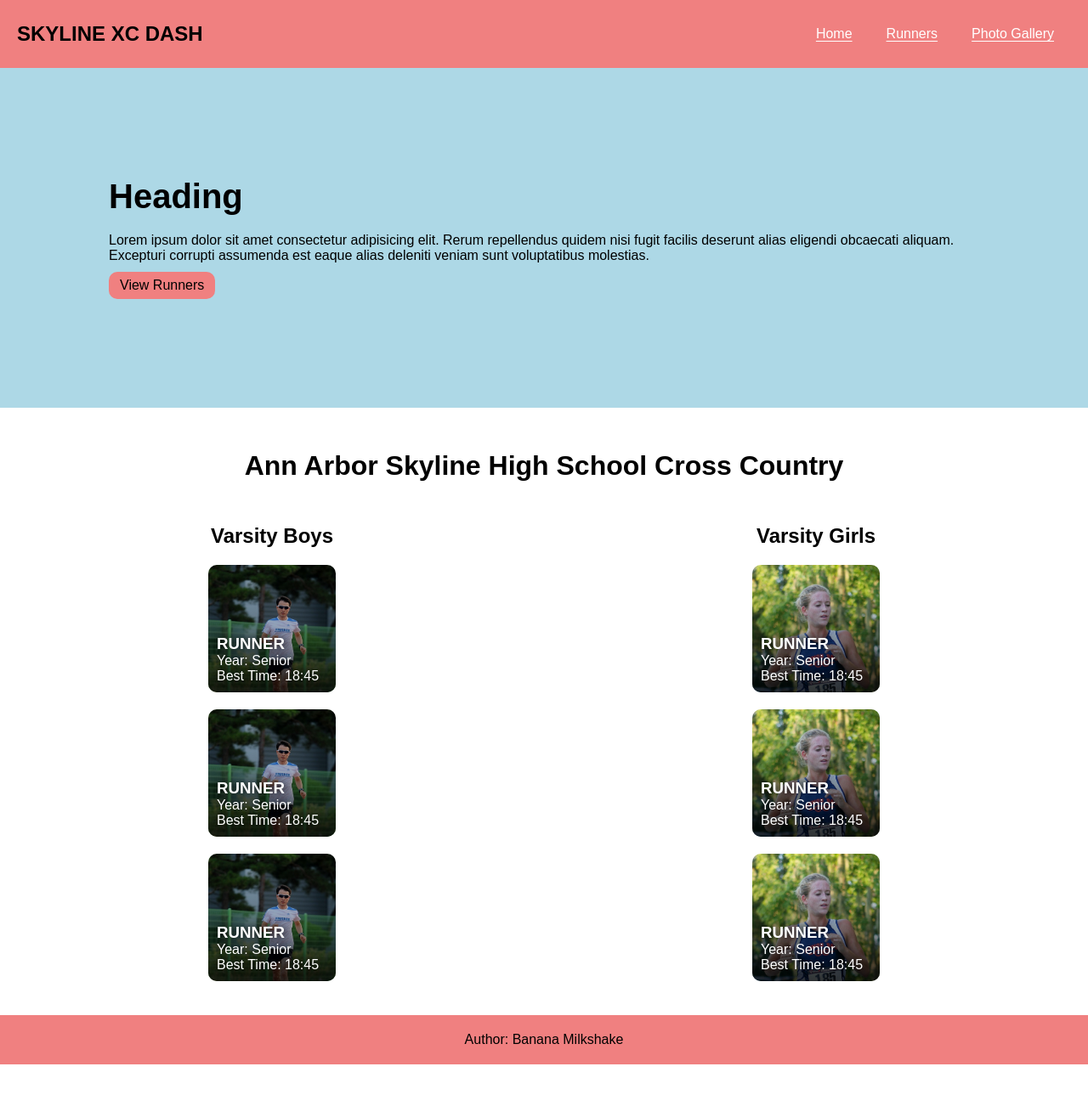
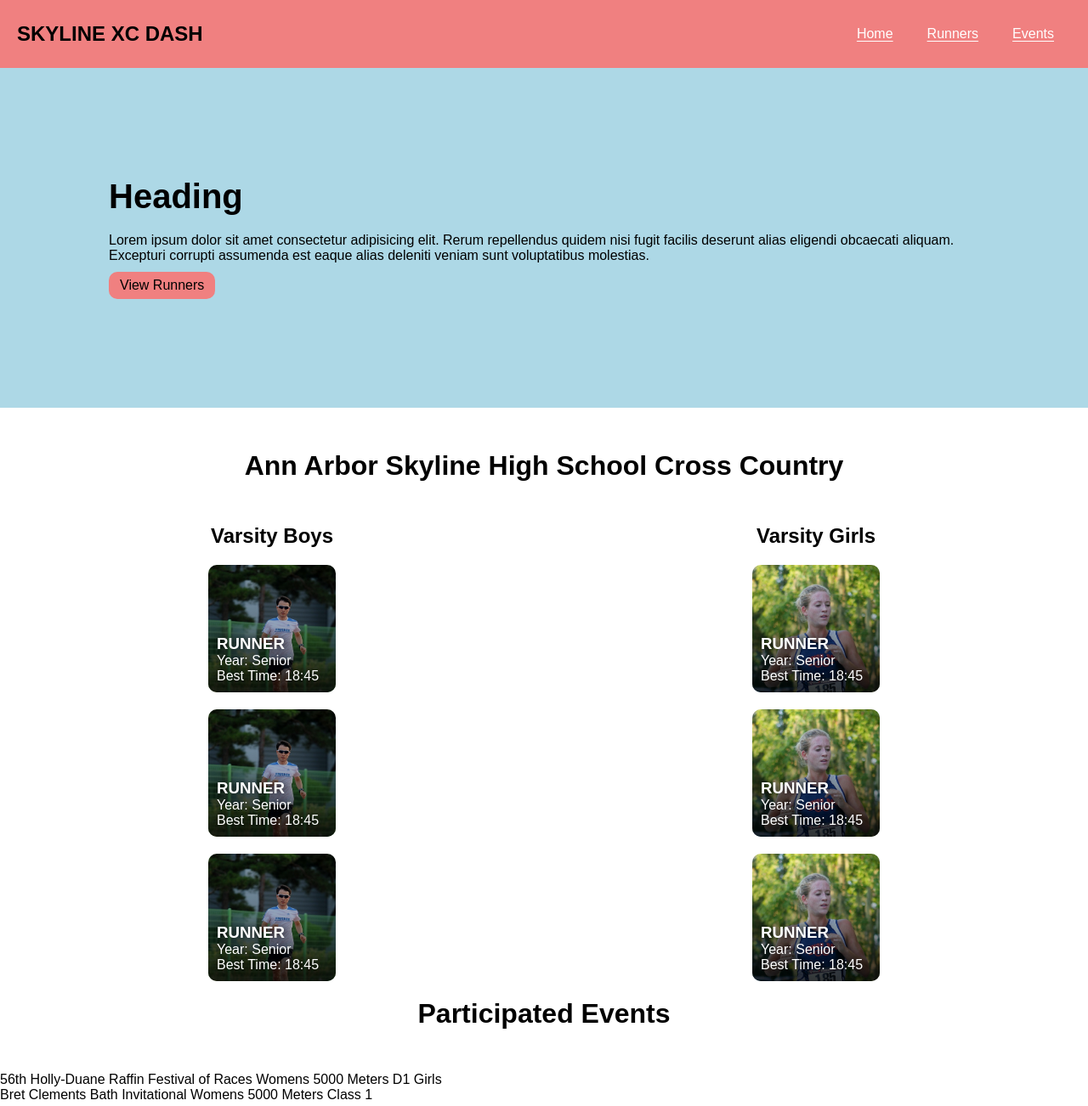
Before and after one commit to MelvinDinh3302/banana-milkshake-client, a plain HTML site: page index.html in a window 1280 px wide. Shown: the top 1302 px of the page at 85% size. Before the commit the page ends 1253 px from the top, so only its background shows below. Drawn offline with Linux system fonts and the light colour scheme.

Commit message:
Add events to index.html

```diff
--- a/index.html
+++ b/index.html
@@ -20,7 +20,7 @@
             <li>
                 <a href="#runners">Runners</a>
             </li>
-            <li>Photo Gallery</li>
+            <li><a href="#events">Events</a></li>
         </ul>
     </nav>
 
@@ -95,6 +95,12 @@
         </section>
     </section>
 
+    <h1 class="school-name" id="events">Participated Events</h1>
+    <ul>
+        <li><a href="56th_Holly-Duane_Raffin_Festival_of_Races_Womens_5000_Meters_D1_Girls_24.html">56th Holly-Duane Raffin Festival of Races Womens 5000 Meters D1 Girls</a></li>
+        <li><a href="Bret_Clements_Bath_Invitational_Womens_5000_Meters_Class_1_24.html">Bret Clements Bath Invitational Womens 5000 Meters Class 1</a></li>
+    </ul>
+
     <footer>
         <p>Author: Banana Milkshake<br>
     </footer>
```
